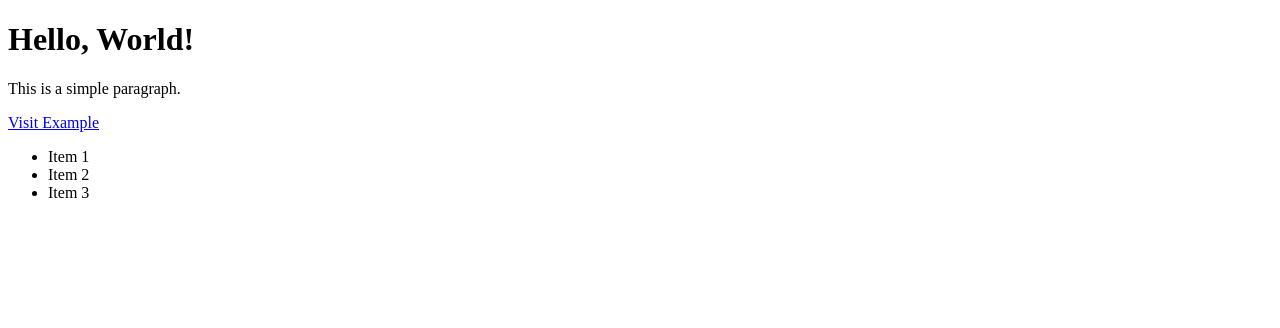
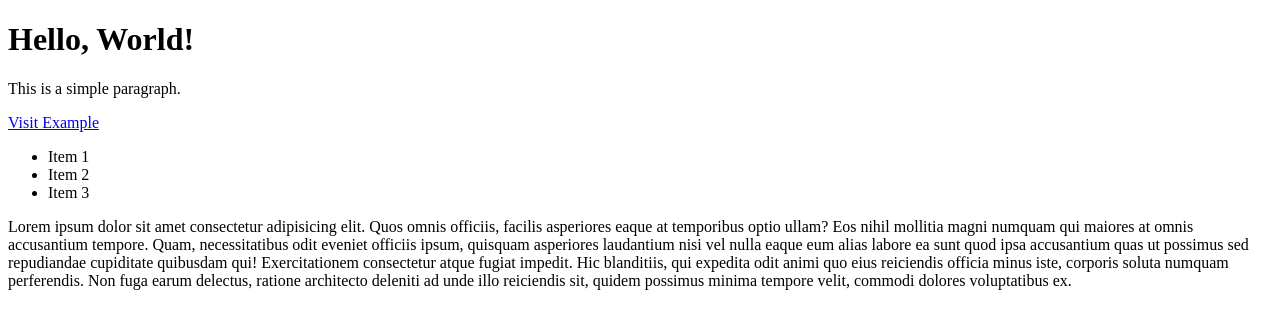
Before and after one commit to Dev-Dave-tech/repo2, a plain HTML site: page index.htm in a window 1280 px wide. Drawn offline with Linux system fonts and the light colour scheme.

Commit message:
Second commit

```diff
--- a/index.htm
+++ b/index.htm
@@ -14,5 +14,8 @@
     <li>Item 2</li>
     <li>Item 3</li>
   </ul>
+  <div>
+    Lorem ipsum dolor sit amet consectetur adipisicing elit. Quos omnis officiis, facilis asperiores eaque at temporibus optio ullam? Eos nihil mollitia magni numquam qui maiores at omnis accusantium tempore. Quam, necessitatibus odit eveniet officiis ipsum, quisquam asperiores laudantium nisi vel nulla eaque eum alias labore ea sunt quod ipsa accusantium quas ut possimus sed repudiandae cupiditate quibusdam qui! Exercitationem consectetur atque fugiat impedit. Hic blanditiis, qui expedita odit animi quo eius reiciendis officia minus iste, corporis soluta numquam perferendis. Non fuga earum delectus, ratione architecto deleniti ad unde illo reiciendis sit, quidem possimus minima tempore velit, commodi dolores voluptatibus ex.
+  </div>
 </body>
 </html>
```
